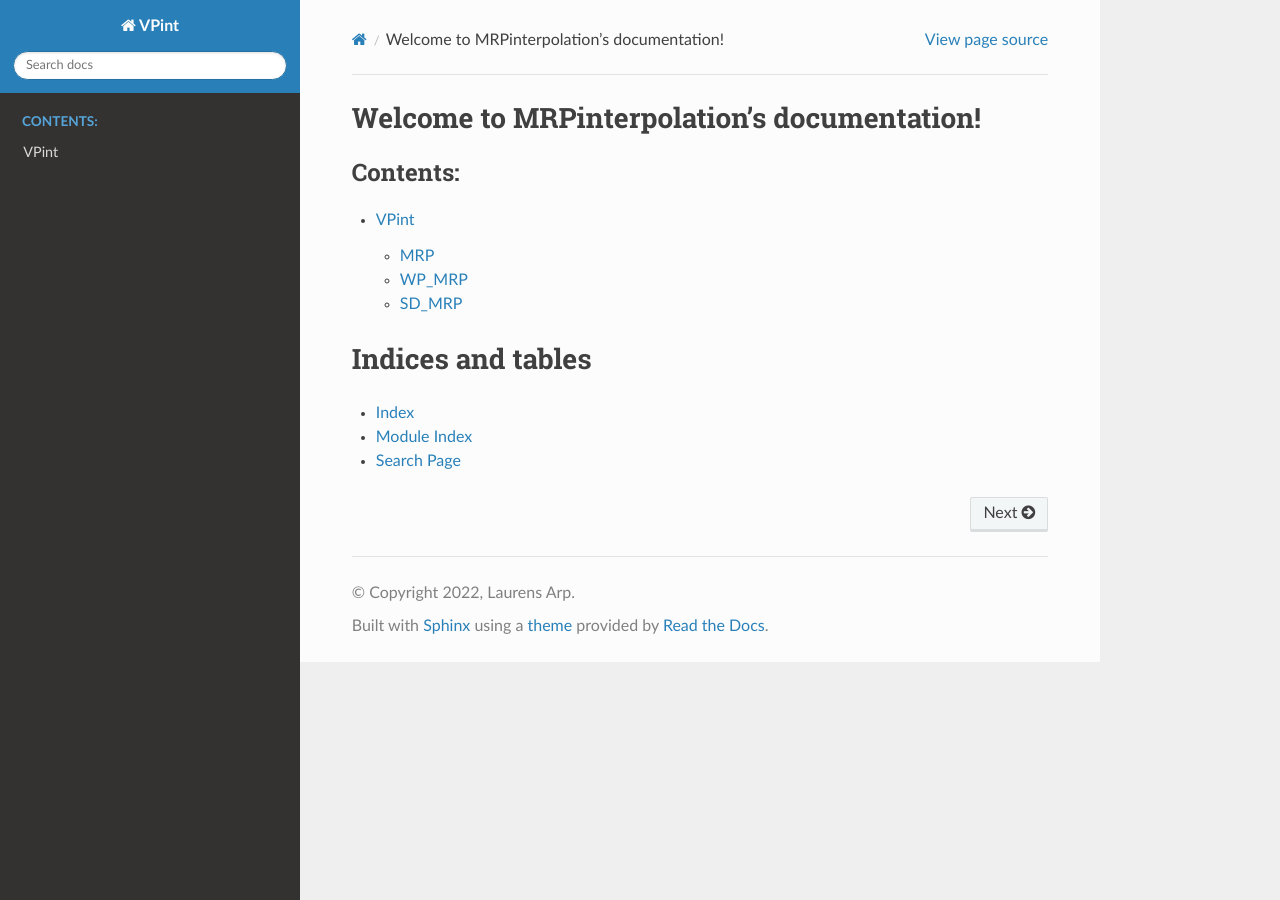
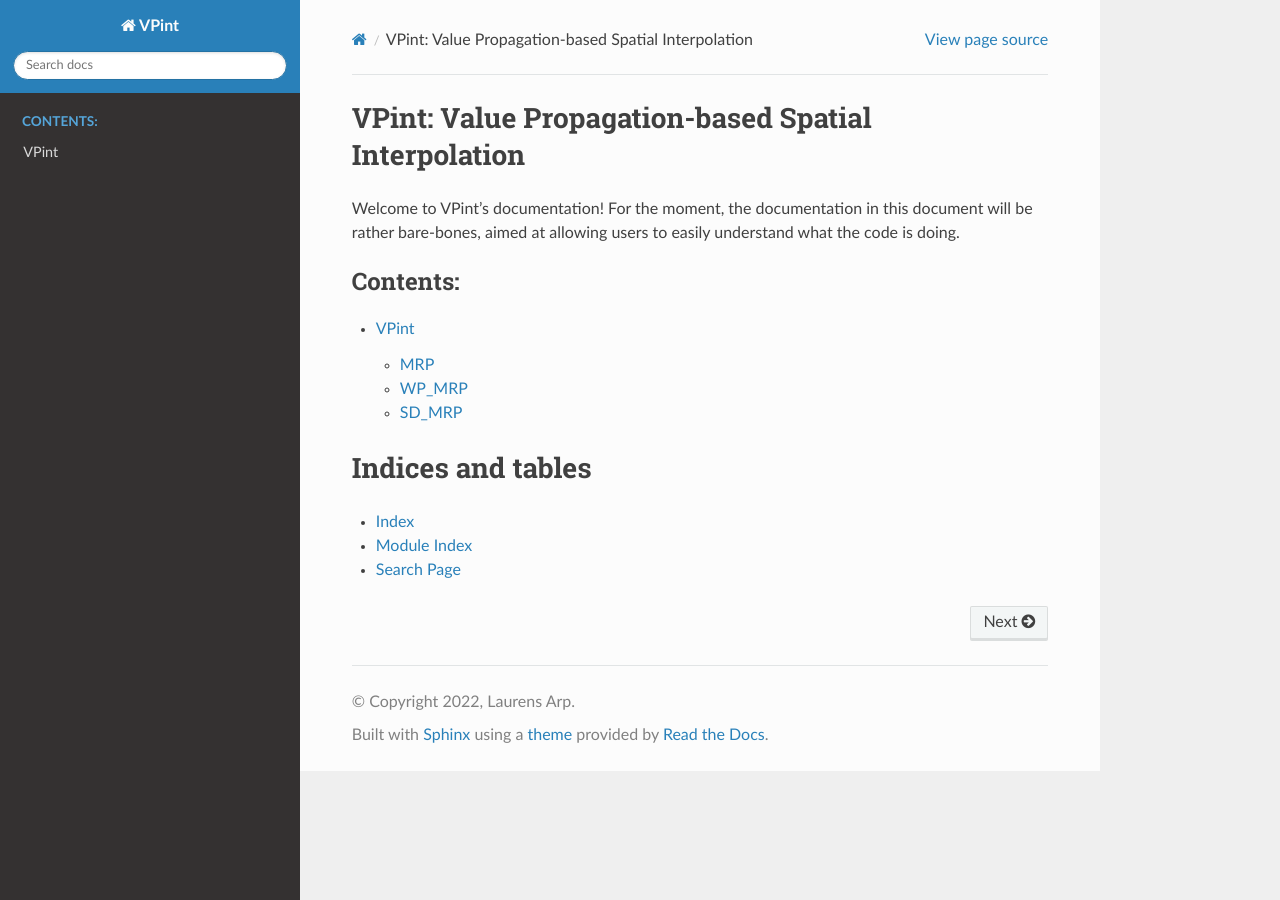
Before and after one commit to LaurensArp/VPint, a Sphinx documentation site: the page built from docs/source/index.rst, in a window 1280 px wide. Built offline with Sphinx 7.4.7 and the Read the Docs theme 2.0.0, drawn with Linux system fonts in a browser that asks for light colours.

Commit message:
Updating documentation

```diff
--- a/docs/source/index.rst
+++ b/docs/source/index.rst
@@ -3,8 +3,9 @@
    You can adapt this file completely to your liking, but it should at least
    contain the root `toctree` directive.
 
-Welcome to MRPinterpolation's documentation!
-============================================
+VPint: Value Propagation-based Spatial Interpolation
+====================================================
+Welcome to VPint's documentation! For the moment, the documentation in this document will be rather bare-bones, aimed at allowing users to easily understand what the code is doing.
 
 .. toctree::
    :maxdepth: 2
```
Also changed, not shown: README.md (+4 -0 lines), 7 other files.
